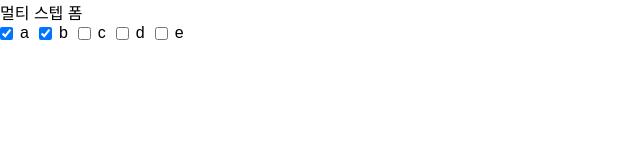
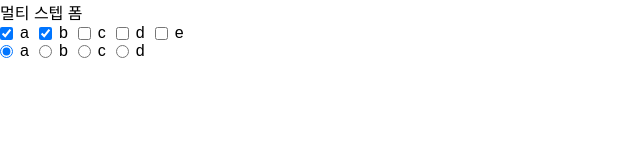
Before and after one commit to ong-ar/multi-steps-form, a React (Create React App) app: page / in a window 1280 px wide. Shown: the top 160 px of the page, without its empty margins (0-640 px from the left). Built offline with nearby package versions, Linux system fonts and the light colour scheme.

Commit message:
Radio, RadioGroup 구현 및 테스트

```diff
--- a/src/Components/Radio/RadioPresenter.tsx
+++ b/src/Components/Radio/Radio.tsx
@@ -8,7 +8,7 @@ interface IProps {
   onChange?: (e: React.ChangeEvent<HTMLInputElement>) => void;
 }
 
-const RadioPresenter: React.SFC<IProps> = ({
+const Radio: React.SFC<IProps> = ({
   name,
   value,
   disabled,
@@ -33,7 +33,7 @@ const RadioPresenter: React.SFC<IProps> = ({
         name={name}
         value={value}
         disabled={disabled}
-        checked={checked}
+        defaultChecked={checked}
         onChange={onChange}
         style={inputStyle}
       />
@@ -42,4 +42,4 @@ const RadioPresenter: React.SFC<IProps> = ({
   );
 };
 
-export default RadioPresenter;
+export default Radio;
--- /dev/null
+++ b/src/Components/Radio/RadioGroup.tsx
@@ -0,0 +1,53 @@
+import * as React from "react";
+import Radio from "./Radio";
+
+interface IProps {
+  name: string;
+  defaultValue?: string;
+  onChange?: (checkedValue: string) => void;
+}
+
+const RadioGroup: React.FC<IProps> = ({
+  name,
+  defaultValue,
+  onChange,
+  children
+}) => {
+  // Radio Change handler
+  const onRadioChange: React.ChangeEventHandler<HTMLInputElement> = e => {
+    // RadioGroup onChange
+    if (onChange) {
+      onChange(e.target.value);
+    }
+  };
+
+  const radioGroup = {
+    name,
+    onChange: onRadioChange
+  };
+
+  const customedChildren = React.Children.map(
+    children,
+    (child: React.ReactElement) => {
+      if (child && child.type === Radio) {
+        // defaultValues 적용
+        if (defaultValue === child.props.value) {
+          return React.cloneElement(child, {
+            ...radioGroup,
+            checked: true
+          });
+        } else {
+          return React.cloneElement(child, {
+            ...radioGroup,
+            checked: false
+          });
+        }
+      } else {
+        return child;
+      }
+    }
+  );
+  return <div>{customedChildren}</div>;
+};
+
+export default RadioGroup;
--- a/src/Components/Radio/index.ts
+++ b/src/Components/Radio/index.ts
@@ -1,2 +1,3 @@
-import RadioPresenter from "./RadioPresenter";
-export default RadioPresenter;
+import Radio from "./Radio";
+import RadioGroup from "./RadioGroup";
+export { Radio, RadioGroup };
--- a/src/Routes/Home/HomePresenter.tsx
+++ b/src/Routes/Home/HomePresenter.tsx
@@ -1,9 +1,14 @@
 import * as React from "react";
 import { Checkbox, CheckboxGroup } from "../../Components/Checkbox";
+import { Radio, RadioGroup } from "../../Components/Radio";
 
 const HomePresenter: React.SFC = () => {
-  const onChange = (values: string[]) => {
+  const onCheckboxChange = (values: string[]) => {
     console.log(values);
+  };
+
+  const onRadioChange = (value: string) => {
+    console.log(value);
   };
   return (
     <div>
@@ -11,7 +16,7 @@ const HomePresenter: React.SFC = () => {
       <div>
         <CheckboxGroup
           name="abc"
-          onChange={onChange}
+          onChange={onCheckboxChange}
           defaultValues={["a", "b"]}
         >
           <Checkbox value="a">a</Checkbox>
@@ -20,6 +25,13 @@ const HomePresenter: React.SFC = () => {
           <Checkbox value="d">d</Checkbox>
           <Checkbox value="e">e</Checkbox>
         </CheckboxGroup>
+
+        <RadioGroup name="abc" onChange={onRadioChange} defaultValue="a">
+          <Radio value="a">a</Radio>
+          <Radio value="b">b</Radio>
+          <Radio value="c">c</Radio>
+          <Radio value="d">d</Radio>
+        </RadioGroup>
       </div>
     </div>
   );
```
